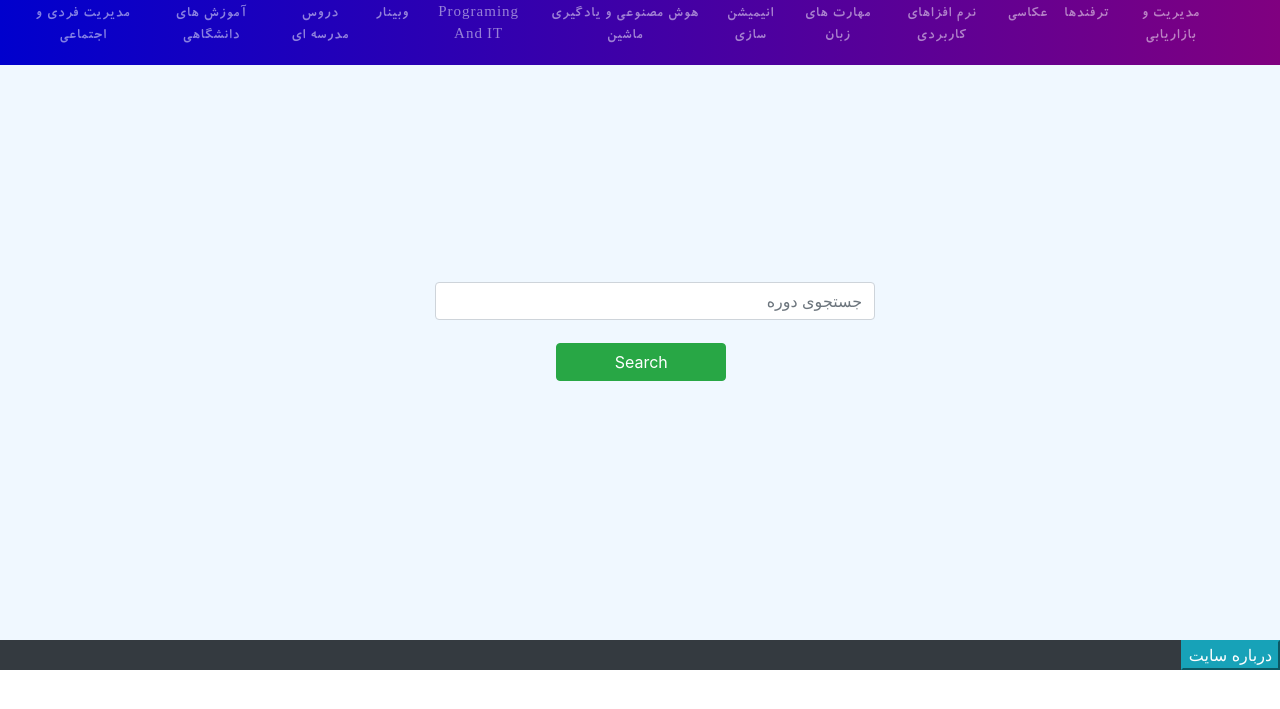
After one commit to jalali23/jango_project, a Django app: page /search in a window 1280 px wide. The commit adds this page. Shown: the top 709 px of the page. Run offline with Django 3.2, Linux system fonts and the light colour scheme; some libraries are stand-ins or nearby versions.

Commit message:
adding static search page

```diff
--- a/jango_project/settings.py
+++ b/jango_project/settings.py
@@ -26,7 +26,7 @@ SECRET_KEY = 'db@1yad#io98fchqxsyx%x)+c#pc5*%2#dpv+wh$mc_0j3le%6'
 # SECURITY WARNING: don't run with debug turned on in production!
 DEBUG = True
 
-ALLOWED_HOSTS = ["192.168.1.103"]
+ALLOWED_HOSTS = ["192.168.1.105","127.0.0.1"]
 
 
 # Application definition
--- /dev/null
+++ b/searchapp/templates/search.html
@@ -0,0 +1,88 @@
+<!DOCTYPE html>
+{% load static %}
+<html dir="rtl" lang="en">
+	<head>
+		<meta charset="UTF-8">
+		<meta name="viewport" content="width=device-width, initial-scale=1.0">
+		<title>first_page</title>
+		<link rel="stylesheet" href={% static "css/bootstrap.min.css"%}>
+	    <link rel="stylesheet" href={% static "css/style2.css"%}>
+		<script src="https://ajax.googleapis.com/ajax/libs/jquery/3.5.1/jquery.min.js"></script>
+		<script src="https://cdnjs.cloudflare.com/ajax/libs/popper.js/1.16.0/umd/popper.min.js"></script>
+		<script src={% static "js/bootstrap.min.js"%}></script>
+	</head>
+	<body>
+		<div class="row1">
+			<nav class="navbar navbar-expand-md bg-dark navbar-dark sticky-top ">
+			  <!-- Toggler/collapsibe Button -->
+			  <button class="navbar-toggler" type="button" data-toggle="collapse" data-target="#collapsibleNavbar">
+			    <span class="navbar-toggler-icon"></span>
+			  </button>
+
+			  <!-- Navbar links -->
+			  <div class="collapse navbar-collapse" id="collapsibleNavbar">
+			    <ul class="navbar-nav">
+			        <li class="nav-item">
+		   				<a href="#" class="nav-link" >مدیریت و بازاریابی</a>
+		   			</li>
+		   			<li class="nav-item">
+		   				<a href="#" class="nav-link">ترفندها</a>
+		   			</li>
+		   			<li class="nav-item">
+		   				<a href="#" class="nav-link">عکاسی</a>
+		   			</li>
+		   			<li class="nav-item">
+		   				<a href="#" class="nav-link"> نرم افزاهای کاربردی</a>
+		   			</li>
+		   			<li class="nav-item">
+		   				<a href="#" class="nav-link">مهارت های زبان</a>
+		   			</li>
+		   			<li class="nav-item">
+		   				<a href="#" class="nav-link">انیمیشن سازی</a>
+		   			</li>
+		   			<li class="nav-item">
+		   				<a href="#" class="nav-link">هوش مصنوعی و یادگیری ماشین</a>
+		   			</li>
+		   			<li class="nav-item">
+		   				<a href="#" class="nav-link">Programing And IT</a>
+		   			</li>
+		   			<li class="nav-item">
+		   				<a href="#" class="nav-link">وبینار</a>
+		   			</li>
+		   			<li class="nav-item">
+		   				<a href="#" class="nav-link">دروس مدرسه ای </a>
+		   			</li>
+		   			<li class="nav-item">
+		   				<a href="#" class="nav-link"> آموزش های دانشگاهی</a>
+		   			</li>
+		   			<li class="nav-item">
+		   				<a href="#" class="nav-link"> مدیریت فردی و اجتماعی</a>
+		   			</li>
+			    </ul>
+			  </div>
+		</div>
+		<div class="container-fluid">
+	     	<!--SEARCH-->
+			<div id="row1" class="row">
+				<div id="row2" class="row">
+					<div id="row3">
+						<form class="form-inline" action="/action_page.php">
+						    <input id="Search" class="form-control mr-sm-2" type="text" placeholder="جستجوی دوره">
+						    <button class="btn btn-success" type="submit">Search</button>
+						</form>
+					</div>
+				</div>
+			</div>
+			<!--footer-->
+			<div class="row bg-dark">
+				<button class="btn-info" data-toggle="collapse" data-target="#Footer">درباره سایت</button>
+				<div id="Footer" class="collapse">
+                    <p>
+                      به شما کاربر محترم این امکان داده میشود تا در کمترین زمان از بین چندین سایت  دوره خود را بیابید. همچنین  میتوانید از بین مقالات  مختلف مقاله مورد نظر خود را جستجو  نمایید.
+                    </p>
+				</div>
+			</div>
+			<!--end_footer-->
+		</div>
+	</body>
+</html>
--- a/searchapp/urls.py
+++ b/searchapp/urls.py
@@ -2,5 +2,6 @@ from django.urls import include, path
 from . import views
 
 urlpatterns = [
-    path('result',views.result,name='result') ,
+    path('results',views.results,name='results') ,
+    path('search',views.search,name='search') ,
 ]
--- a/searchapp/views.py
+++ b/searchapp/views.py
@@ -1,4 +1,7 @@
 from django.shortcuts import render
 
-def result(request):
+def results(request):
     return render(request,'result.html')
+
+def search(request):
+    return render(request, 'search.html')
--- /dev/null
+++ b/static/css/style2.css
@@ -0,0 +1,95 @@
+@font-face{
+	font-family: Bbadr;
+	src:url(../fonts/BBADR.eot) format('eot'),
+		url(../fonts/BBADR.woff) format('woff'),
+		url(../fonts/BBADR.ttf) format('truetype');
+}
+@font-face{
+	font-family: Bkoodak;
+	src:url(../fonts/BKOODB.eot) format('eot'),
+		url(../fonts/BKOODB.woff) format('woff'),
+		url(../fonts/BKOODB.ttf) format('truetype');
+}
+@font-face{
+	font-family: Btitr;
+	src:url(../fonts/BTITRBD.eot) format('eot'),
+		url(../fonts/BTITRBD.woff) format('woff'),
+		url(../fonts/BTITRBD.ttf) format('truetype');
+}
+
+.container-fluid{
+	background: AliceBlue ;
+}
+.navbar{
+	background-image: linear-gradient(to right, MediumBlue  , Purple);
+
+}
+.navbar-nav{
+	margin-top:-1%;
+}
+.nav-link{
+	font-family:  Bkoodak;
+    letter-spacing:1px;
+    font-size: 15px;
+
+}
+.nav-link:hover{
+	font-family:  Bkoodak;
+    letter-spacing:1px;
+    font-size: 16px;
+
+}
+.nav-item
+{
+	text-align:center;
+}
+
+}
+.bg-dark{
+	margin-top:2%;
+	color: MintCream;
+}
+#Footer{
+    margin-right:1%;
+    width:100%;
+    text-align:right;
+    color: MintCream;
+}
+#row1{
+	height:575px;
+}
+#row2{
+	margin-top:10% ;
+	margin-bottom:10%;
+	width:70%;
+	margin-right:10%;
+}
+#row3{
+	width: 50%;
+	height:40%;
+	margin-right:30%;
+	margin-top:10%;
+}
+.card-columns .card{
+	width:40%;
+	height:50%;
+}
+.card-text{
+	font-family:Bkoodak;
+}
+.btn-success{
+	margin-right:35%;
+	margin-top:5%;
+	width:38%;
+}
+#Search{
+	width:100%;
+}
+.btn-info{
+	margin-left:10px;
+}
+.text-white{
+	background: WhiteSmoke  ;
+	width: 50%;
+	text-align: right;
+}
```
Also changed, not shown: static/articles_page.html (added, +148 -0 lines), static/css/style1.css (+23 -9 lines), static/first_page.html (added, +87 -0 lines), static/second_page.html (+10 -7 lines), 1 other file.
